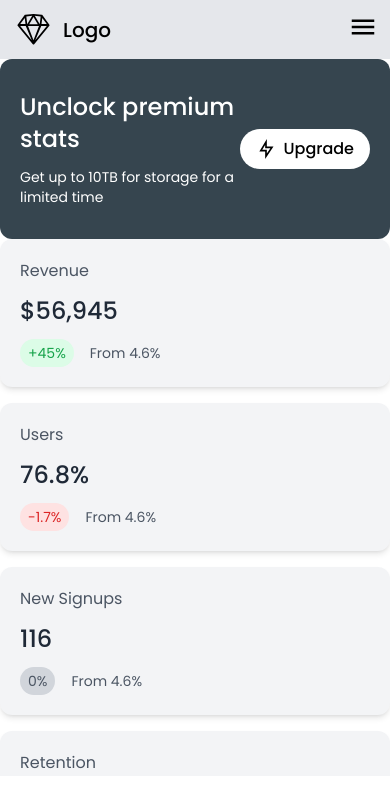
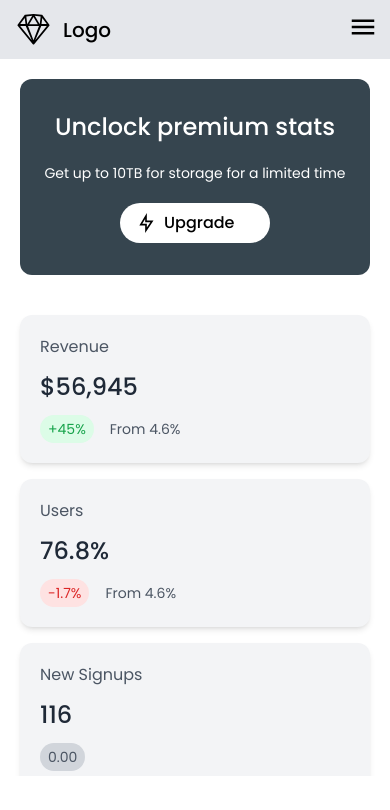
Before and after one commit to sonal4102/dashboard-ui, a Next.js app: page / in a window 390 px wide. Shown: the top 810 px of the page. Built offline with nearby package versions, Linux system fonts and the light colour scheme.

Commit message:
fixed mob ui

```diff
--- a/components/BannerCard.jsx
+++ b/components/BannerCard.jsx
@@ -3,14 +3,14 @@ import { RiFlashlightLine } from "react-icons/ri";
 
 function BannerCard() {
 	return (
-		<div className="px-5 py-8 flex items-center justify-between bg-[#36454F] text-white rounded rounded-xl ">
-			<div className="space-y-3">
-				<h1 className="text-2xl font-medium ">Unclock premium stats</h1>
-				<p className="text-sm ">
+		<div className="lg:px-8 px-5  py-8 lg:flex lg:flex-row lg:items-center flex flex-col items-center justify-center lg:justify-between bg-[#36454F] text-white rounded rounded-xl lg:space-y-0 space-y-5">
+			<div className="lg:space-y-3 space-y-5">
+				<h1 className="text-2xl lg:text-3xl font-medium text-center lg:text-left">Unclock premium stats</h1>
+				<p className="text-sm text-center lg:text-left">
 					Get up to 10TB for storage for a limited time
 				</p>
 			</div>
-			<div className="px-4 py-2 rounded rounded-3xl bg-white text-black font-medium flex items-center">
+			<div className="px-4 py-2 rounded rounded-3xl bg-white text-black font-medium flex items-center  w-[150px] lg:w-auto">
 				<RiFlashlightLine size={20} />
 				<button className="ml-2">Upgrade</button>
 			</div>
--- a/components/Card.js
+++ b/components/Card.js
@@ -2,7 +2,7 @@ import React from "react";
 
 function Card({ name, price, percentage }) {
 	let bgColor = "";
-	if (percentage === "0%") {
+	if (percentage === "0.00") {
 		bgColor = "bg-gray-300 text-gray-600";
 	} else {
 		const isPositive = percentage.charAt(0) === "+";
@@ -21,7 +21,7 @@ function Card({ name, price, percentage }) {
 				>
 					{percentage}
 				</p>
-				<p className="text-gray-600 text-sm">From 4.6%</p>
+       { (percentage!="0.00") && <p className="text-gray-600 text-sm">From 4.6%</p> }
 			</div>
 		</div>
 	);
--- a/components/CustomChart.jsx
+++ b/components/CustomChart.jsx
@@ -51,7 +51,7 @@ const CustomChart = () => {
 	return (
 		<>
 			{" "}
-			<h1 className="font-semibold text-xl mb-5">Performance </h1>{" "}
+			<h1 className="font-semibold text-xl mb-5 lg:mt-0 mt-5">Performance </h1>{" "}
 			<HighchartsReact highcharts={Highcharts} options={options} />
 		</>
 	);
--- a/components/TableWithPagination.jsx
+++ b/components/TableWithPagination.jsx
@@ -37,7 +37,7 @@ const TableWithPagination = ({ data, itemsPerPage }) => {
 					<tbody className="text-sm font-medium text-gray-500 ">
 						{currentItems.map((item, index) => (
 							<tr key={index}>
-								<td className="flex flex-wrap border lg:flex lg:items-center lg:space-x-3 px-4 py-2 2xl:h-[48px]">
+								<td className="flex flex-wrap border lg:flex lg:items-center lg:space-x-3 px-4 py-2 ">
 									<img
 										src={item.icon}
 										width={40}
--- a/pages/index.js
+++ b/pages/index.js
@@ -122,7 +122,7 @@ export default function Home() {
 	const cardData = [
 		{ name: "Revenue", price: "$56,945" , percentage: "+45%" },
 		{ name: "Users", price: "76.8%", percentage: "-1.7%" },
-		{ name: "New Signups", price: "116", percentage: "0%" },
+		{ name: "New Signups", price: "116", percentage: "0.00" },
 			{ name: "Retention", price: "12.67%", percentage: "+0.6%" },
 	];
 
@@ -130,11 +130,11 @@ export default function Home() {
 		<main>
 			<Header />
 			<div className="flex flex-col overflow-y-scroll h-[85vh]">
-				<div className="lg:p-5  ">
+				<div className="p-5  ">
 					{" "}
 					<BannerCard />
 				</div>
-				<div className="lg:p-5  ">
+				<div className="p-5  ">
 					{" "}
 					<div className="grid grid-cols-1 lg:grid-cols-4 gap-4">
 						{cardData.map((data, index) => (
@@ -147,7 +147,7 @@ export default function Home() {
 						))}
 					</div>
 				</div>
-				<div className="lg:p-5  px-3">
+				<div className="lg:p-5  px-5">
 					{" "}
 					<CustomChart />
 				</div>
```
